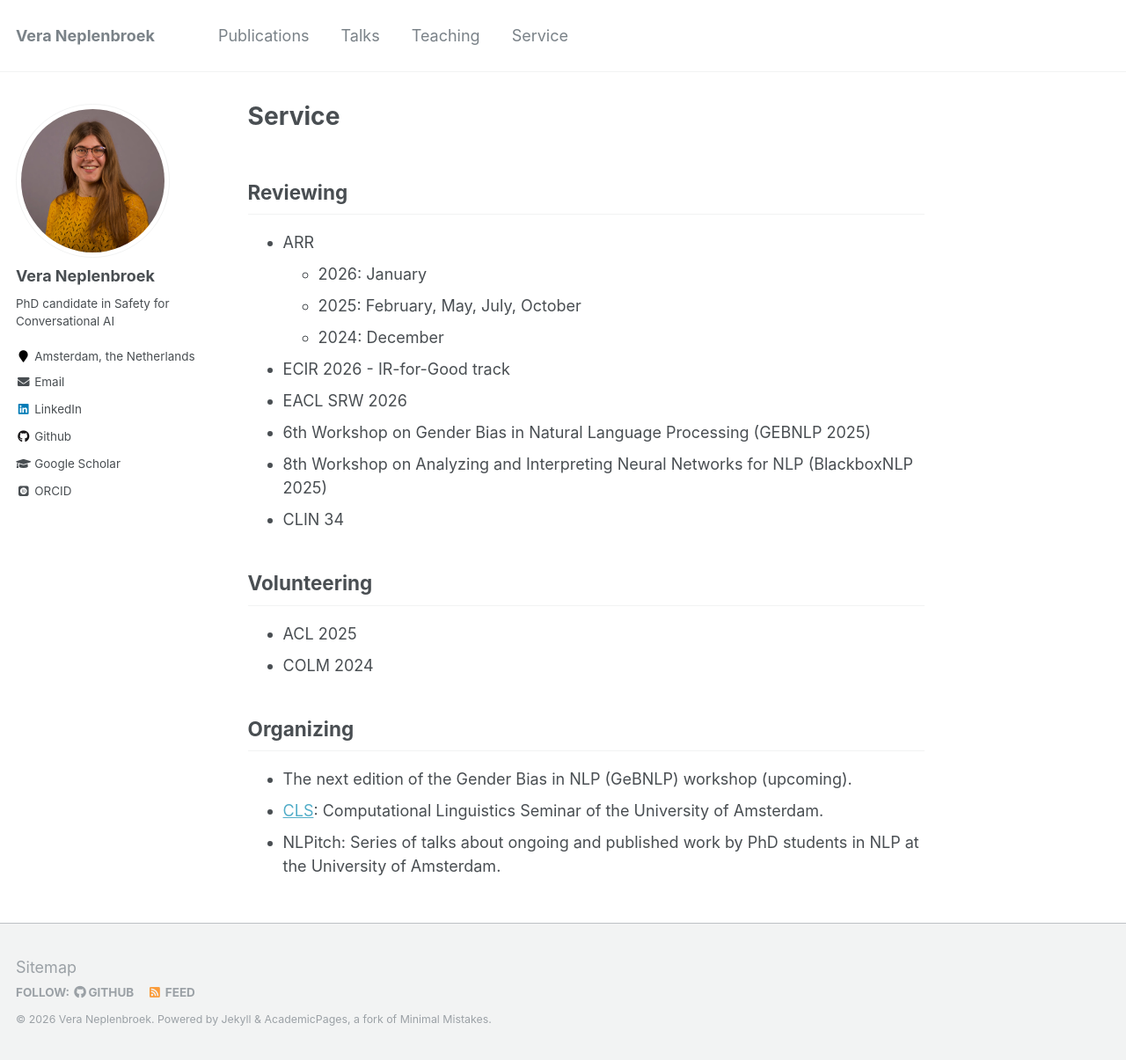
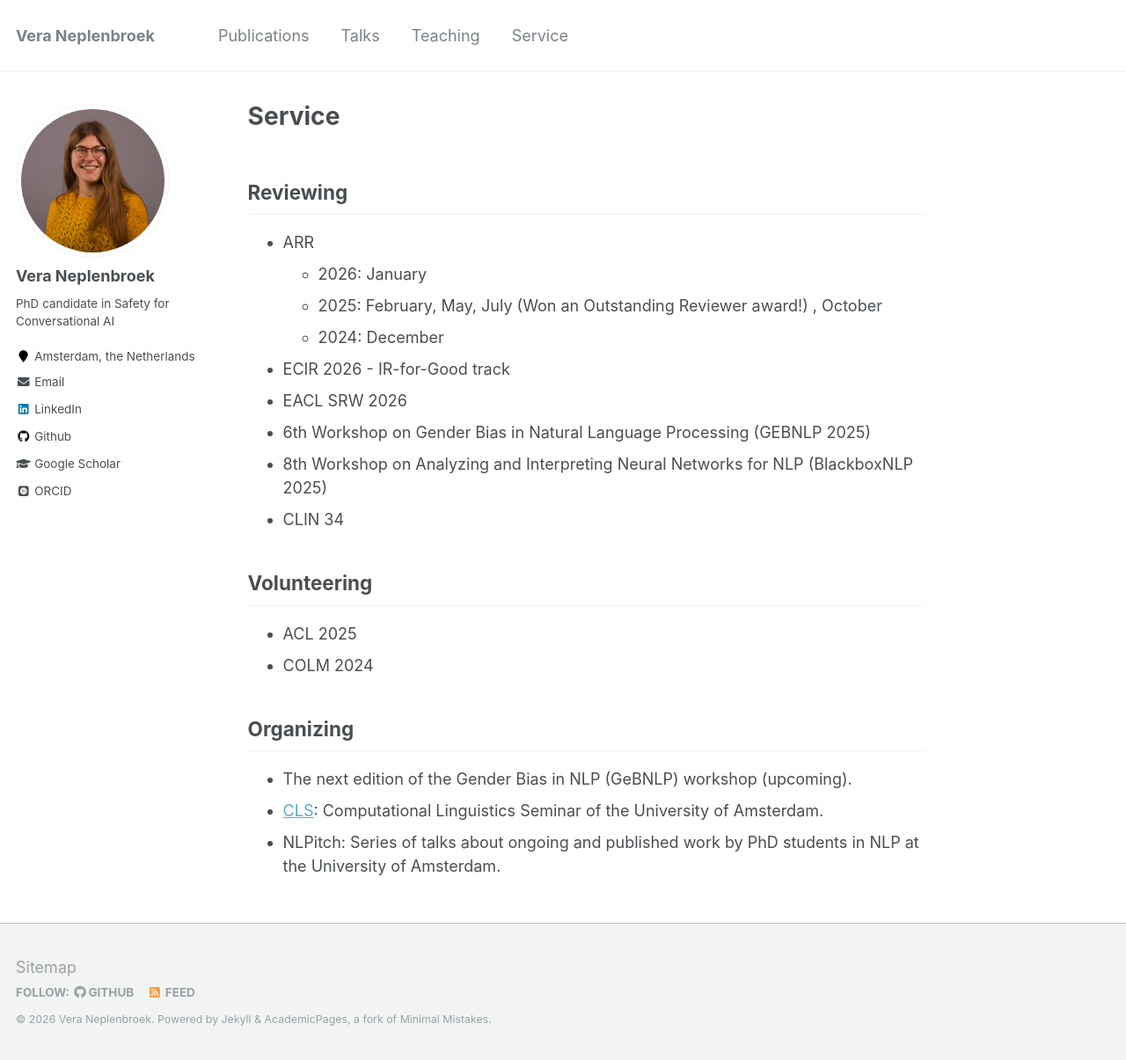
Before and after one commit to Veranep/Veranep.github.io, a Jekyll site: the page built from _pages/service.md, in a window 1280 px wide and 1205 px high. Shown: the whole window at 88% size. Built offline with Jekyll 4.4.1, drawn with Linux system fonts in a browser that asks for light colours; some web fonts are replaced.

Commit message:
Update service.md

```diff
--- a/_pages/service.md
+++ b/_pages/service.md
@@ -10,7 +10,7 @@ redirect_from:
 
 * ARR
   * 2026: January
-  * 2025: February, May, July, October
+  * 2025: February, May, July (Won an Outstanding Reviewer award!) , October
   * 2024: December
 * ECIR 2026 - IR-for-Good track
 * EACL SRW 2026
```
